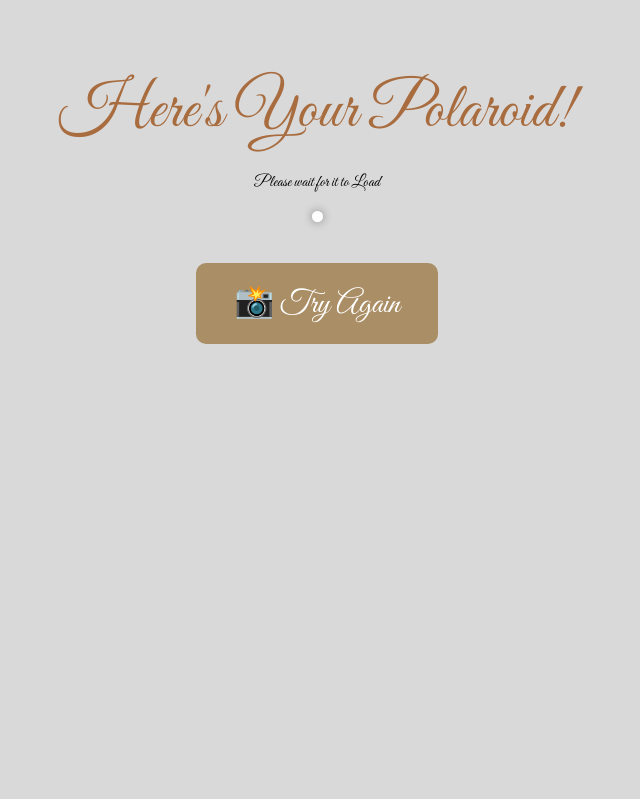
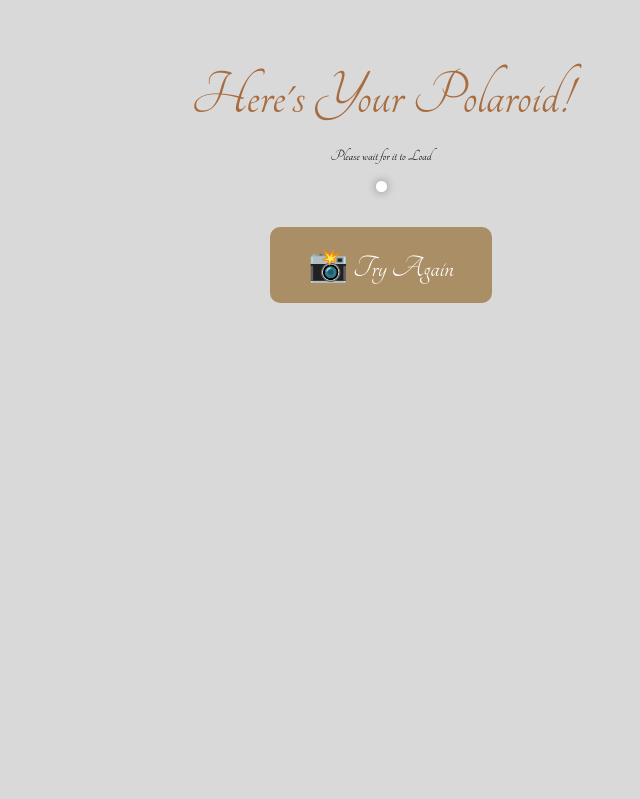
Before and after one commit to agsmehndi/mehndi-memories, a Flask app: page /polaroid/result/en in a window 1280 px wide; the page is wider, and only the part inside the window is pictured. Shown: the top 799 px of that part, without its empty margins (323-963 px from the left). Before the commit the page ends 344 px from the top of that part, so only its background shows below. Run offline with Flask 3, Linux system fonts and the light colour scheme.

Commit message:
Font change

```diff
--- a/website/templates/PolaroidResultEn.html
+++ b/website/templates/PolaroidResultEn.html
@@ -3,11 +3,24 @@
 <head>
     <meta charset="UTF-8">
     <title>Your Polaroid</title>
-    <link href="https://fonts.googleapis.com/css2?family=Great+Vibes&display=swap" rel="stylesheet">
+
+    <!-- Google Font: Great Vibes -->
+    <link rel="preconnect" href="https://fonts.googleapis.com">
+    <link rel="preconnect" href="https://fonts.gstatic.com" crossorigin>
+    <link href="https://fonts.googleapis.com/css2?family=Tangerine:wght@400;700&display=swap" rel="stylesheet">
+
     <style>
+        html, body {
+            margin: 0;
+            padding: 0;
+            height: 100%;
+            width: 100%;
+            background-color: #d9d9d9;
+            font-family: 'Tangerine', cursive;
+        }
         body {
             background-color: #d9d9d9;
-            font-family: 'Great Vibes', cursive;
+            font-family: 'Tangerine', cursive;
             text-align: center;
             padding: 5%;
         }
```
Also changed, not shown: website/templates/Engchoose.html (+4 -3 lines), website/templates/Enghome.html (+4 -3 lines), website/templates/Hichoose.html (+5 -3 lines), website/templates/Hihome.html (+5 -3 lines), website/templates/PolaroidPicEn.html (+8 -2 lines), website/templates/Start.html (+5 -3 lines).
